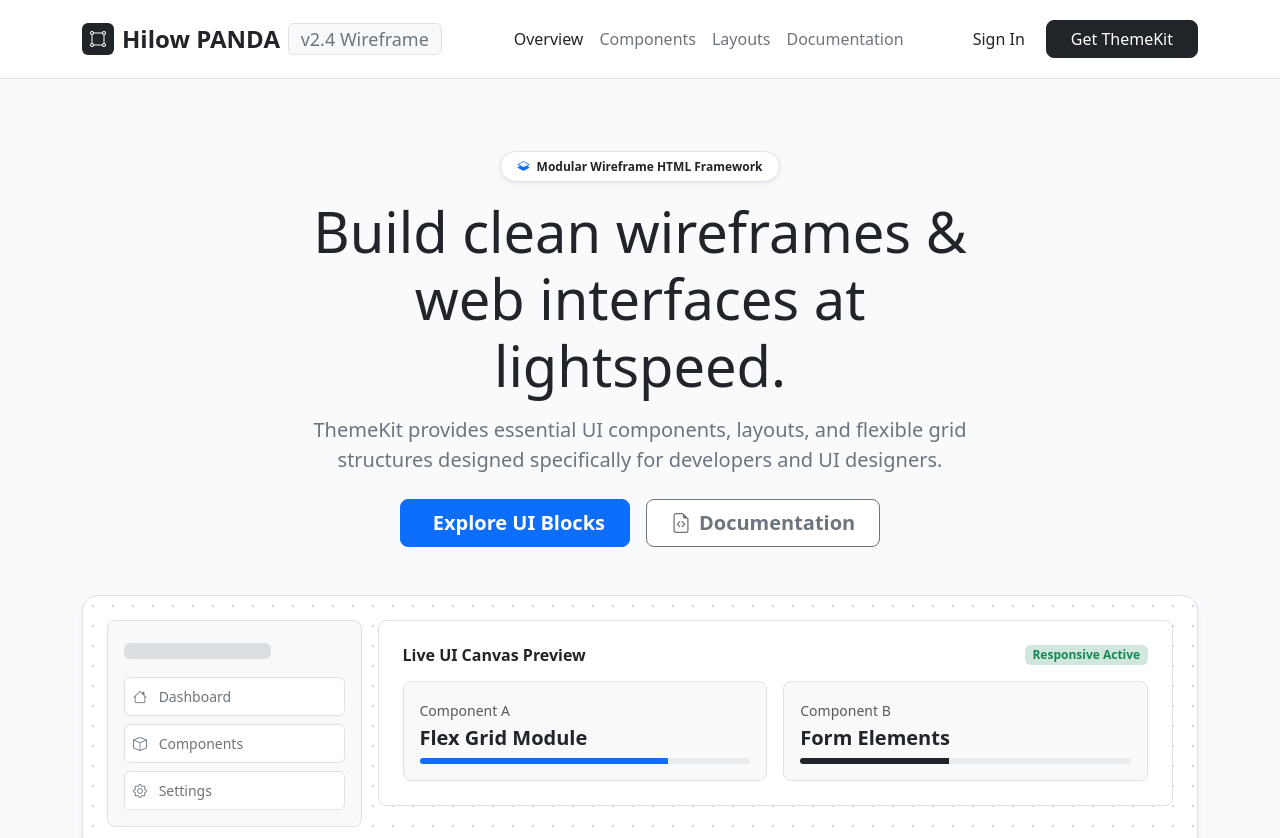
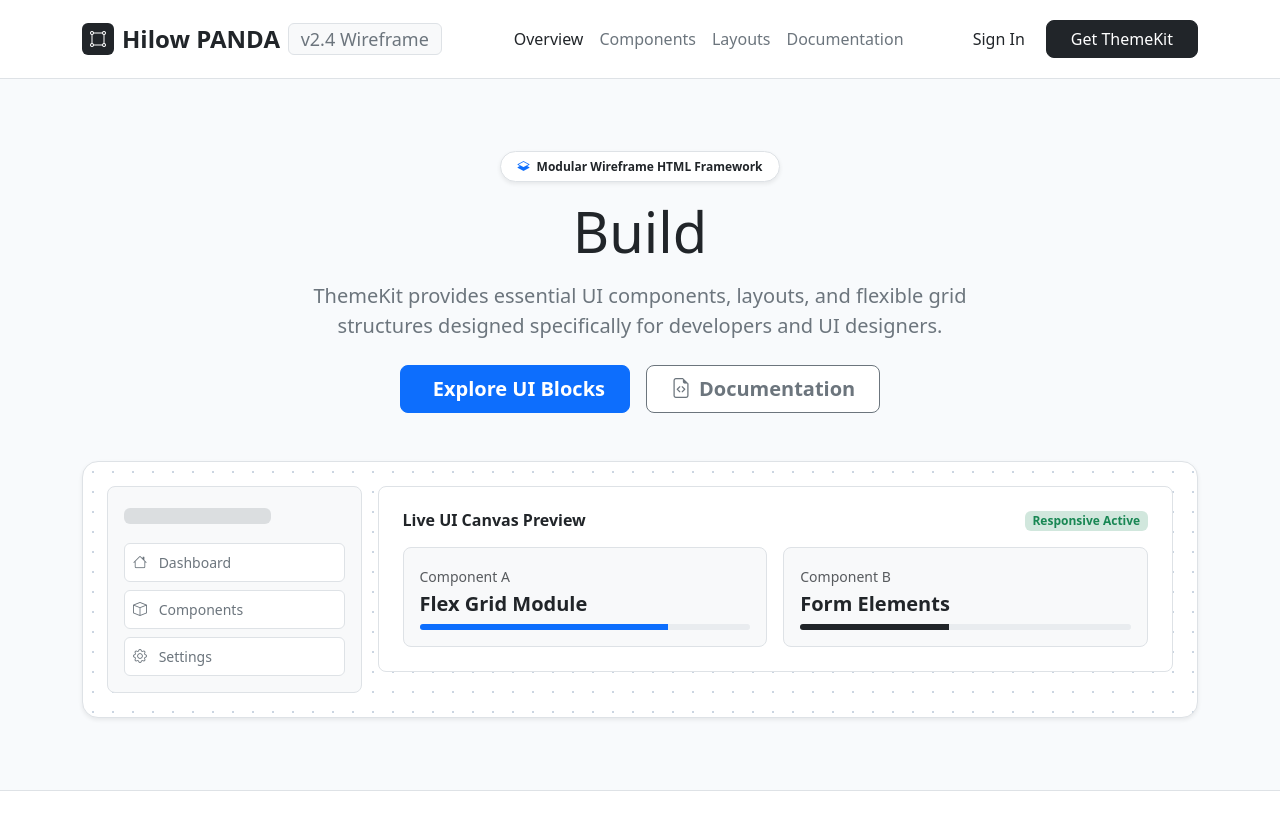
Before and after one commit to SarayutThibhodee/bootstrap-docker-assignment, a website built with Vite: page index.html in a window 1280 px wide. Shown: the top 838 px of the page. Built offline with nearby package versions, Linux system fonts and the light colour scheme; some icons are missing.

```diff
--- a/index.html
+++ b/index.html
@@ -87,7 +87,7 @@
             <i class="bi bi-layers-half text-primary me-1"></i> Modular Wireframe HTML Framework
           </span>
           <h1 class="display-4 fw-extrabold text-dark mb-3">
-            Build clean wireframes & web interfaces at lightspeed.
+            Build
           </h1>
           <p class="lead text-secondary mb-4 px-md-4">
             ThemeKit provides essential UI components, layouts, and flexible grid structures designed specifically for
```
Also changed, not shown: README.md (added).
